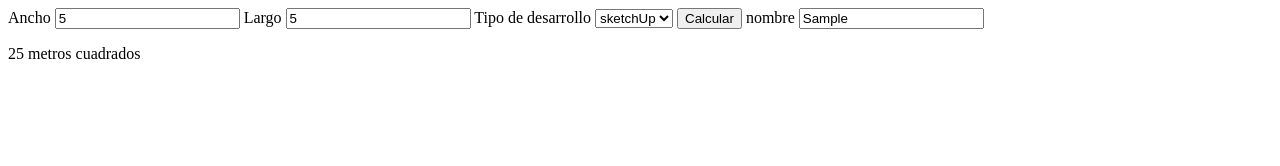
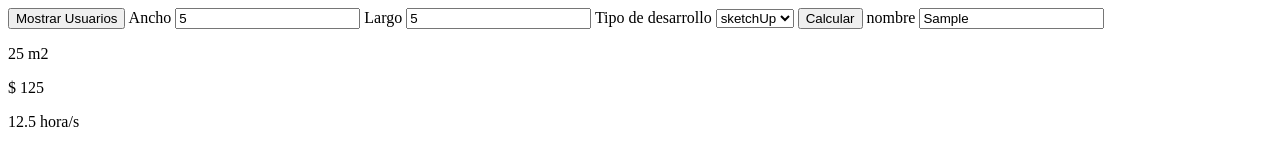
Before and after one commit to ni7co7/calcultador, a plain HTML site: page index.html in a window 1280 px wide. Both pictures are taken after typing "5", "5", "Sample" into the empty fields and a click on the button "Calcular". Drawn offline with Linux system fonts and the light colour scheme.

Commit message:
commit2UsuarioStorage

```diff
--- a/index.html
+++ b/index.html
@@ -13,11 +13,9 @@
     </style> -->
 </head>
 <body>
+    <button id="mostrarBtn">Mostrar Usuarios</button>
 
-
-    <div id="usuariosContainer">
-        <!-- Aquí se mostrarán los usuarios -->
-    </div>
+    <div id="usuariosContainer" style="display: none;"></div>
 
 
     <label for="ancho">Ancho</label>
@@ -42,10 +40,10 @@
 
 
 
-
     <p id="resultado"></p>
     <p id="resultado2"></p>
     <p id="resultado3"></p>
+
 
 
 
--- a/main.js
+++ b/main.js
@@ -1,21 +1,37 @@
+
+// Calcula el precio de dibujo entre 3 softwares basandose en el cálculo de metros cuadrados, tiempo de desarrollo y precio por hora según cada programa
+
+// Guarda un array que es una lista con los nombres de usuarios y su consulta en el calculador de m2
+
+
+
+// Array de usuarios vacios
+let usuarios = [];
+
+
+// Corrobora los usuarios anteriores
+
+const UsuariosGuardados = localStorage.getItem("usuarios");
+if (UsuariosGuardados) {
+  usuarios = JSON.parse(UsuariosGuardados);
+  mostrarUsuarios();
+}
+
+
+
+// referencia a los inptus
+
+
 function calcularMetrosCuadrados(){
 
     const ancho = parseInt(document.getElementById("ancho").value);
     const largo = parseInt(document.getElementById("largo").value);
+    const desarrollo = (document.getElementById("desarrollo").value);
+    const nombre = document.getElementById("nombre").value
+
 
 
     const metrosCuadrados = ancho * largo;
-    console.log(metrosCuadrados);
-    const resultado = document.getElementById("resultado").innerHTML = metrosCuadrados + " metros cuadrados"
-
-
-    const usuarios = [];
-    const desarrollo = (document.getElementById("desarrollo").value);
-
-    const input = document.querySelector("nombre");
-
-    z
-
 
 
 
@@ -42,31 +58,98 @@ function calcularMetrosCuadrados(){
 
 
         default:
-          document.getElementById("resultado").innerHTML="ingrese un programa de las 3 opciones"
+           document.getElementById("resultado").innerHTML="ingrese un programa de las 3 opciones"
         return;
+
 
     }
 
 
-    const tiempoTotal = tiempo * metrosCuadrados;
-    const precioTotal = precio * metrosCuadrados;
 
+  const tiempoTotal = tiempo * metrosCuadrados;
+  const precioTotal = precio * metrosCuadrados;
 
 
 
     console.log(precioTotal)
     console.log(tiempoTotal)
 
+    // renderiza los resultados en el html
+
+    const resultado = document.getElementById("resultado").innerHTML = metrosCuadrados + " m2"
     const resultado2 = document.getElementById("resultado2").innerHTML = "$ " + precioTotal
     const resultado3 = document.getElementById("resultado3").innerHTML =  tiempoTotal + " hora/s "
+
+        // usuario clave/valor
+
+  const usuario = {
+    nombre: "Nombre: " + nombre,
+    ancho: "Ancho: " + ancho + " metros",
+    largo: "Largo: " + largo + " metros",
+    tipoDesarrollo: "Tipo de desarrollo: " + desarrollo,
+    metrosCuadrados: "Área: " + metrosCuadrados + " m²",
+    tiempoTotal: "Tiempo total: " + tiempoTotal + " hora/s",
+    precioTotal: "Precio total: $" + precioTotal,
+  };
+
+      // agrega usuarios al array
+
+
+  usuarios.push(usuario);
+
+   // guardo
+  localStorage.setItem("usuarios", JSON.stringify(usuarios));
+   // llamo a la función para mostrar usuarios
+
+  mostrarUsuarios();
+
 
 
 }
 
+function mostrarUsuarios() {
+  const usuariosContainer = document.getElementById("usuariosContainer"); // ref al container usuarios
+
+  usuariosContainer.innerHTML = ""; // voy a agregar texto
+
+  usuarios.forEach(usuario => {
+    const usuarioElement = document.createElement("div");
+    usuarioElement.innerHTML = `
+      <p>${usuario.nombre}</p>
+      <p>${usuario.ancho}</p>
+      <p>${usuario.largo}</p>
+      <p>${usuario.tipoDesarrollo}</p>
+      <p>${usuario.metrosCuadrados}</p>
+      <p>${usuario.tiempoTotal}</p>
+      <p>${usuario.precioTotal}</p>
+      <hr>
+    `;
+    usuariosContainer.appendChild(usuarioElement);
+  });
+
+  localStorage.setItem("usuarios", JSON.stringify(usuarios));
+
+
+}
+
+// referencia al botón y al contenedor de usuarios
+const mostrarBtn = document.getElementById("mostrarBtn");
+const usuariosContainer = document.getElementById("usuariosContainer");
+
+// evento click al botón
+mostrarBtn.addEventListener("click", function() {
+  // ocultar/mostrar contenedor
+  if (usuariosContainer.style.display === "none") {
+    usuariosContainer.style.display = "block";
+  } else {
+    usuariosContainer.style.display = "none";
+  }
+});
 
 
 
-// // Mostrar la lista de nombres al cargar la página
+
+// FIN
 
 
 
@@ -82,80 +165,11 @@ function calcularMetrosCuadrados(){
 
 
 
-
-
-
-
-
-
-/*
-
- const usuario = {
-  nombre:"nombre: "+ nombre,
-  m2: metrosCuadrados + "m²",
-  tipoDesarrollo: desarrollo,
-  precio: "$ " + precioTotal
+/* window.onload = calcularMetrosCuadrados (); {
+  const UsuariosGuardados = localStorage.getItem("usuarios");
+  if (UsuariosGuardados) {
+    usuarios = JSON.parse(UsuariosGuardados);
+    mostrarUsuarios();
+  }
 };
-
-usuarios.push(usuario);
-
-document.getElementById("resultado").innerHTML = metrosCuadrados + " metros cuadrados";
-document.getElementById("resultado2").innerHTML = "$ " + precioTotal + nombre;
-document.getElementById("resultado3").innerHTML = tiempoTotal + " hora/s";
-
-
-function mostrarUsuarios() {
-const usuariosContainer = document.getElementById("usuariosContainer");
-usuariosContainer.innerHTML = "";
-
-usuarios.forEach(usuario => {
-  const usuarioElement = document.createElement("div");
-  usuarioElement.innerHTML = `
-      <p>Nombre: ${usuario.nombre}</p>
-      <p>Área: ${usuario.m2}</p>
-      <p>Tipo de desarrollo: ${usuario.tipoDesarrollo}</p>
-      <p>Precio: ${usuario.precio}</p>
-      <hr>
-  `;
-  usuariosContainer.appendChild(usuarioElement);
-});
-}
-
-
-
-
  */
-
-
-
-
-
-
-
-
-/*
-{const fragment = document.createDocumentFragment();
-const li = fragment
-  .appendChild(document.createElement("section"))
-  .appendChild(document.createElement("ul"))
-  .appendChild(document.createElement("li"));
-li.outerHTML = "hola " +nombre ;
-}
-
-document.body.appendChild(fragment);
-
-
-*/
-
-
-
-
-
-
-/* if (nombre != null){
-
-  localStorage.getElementById('myInput', prompt('your name'));
-
-}
-
- */
```
